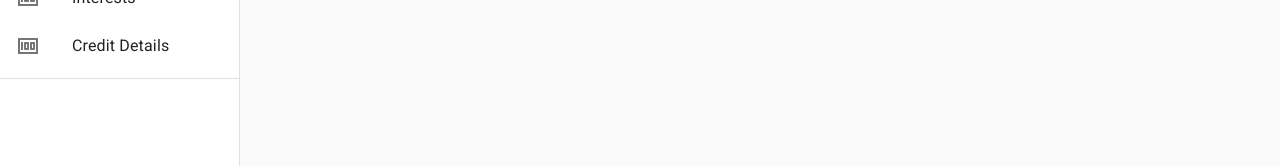
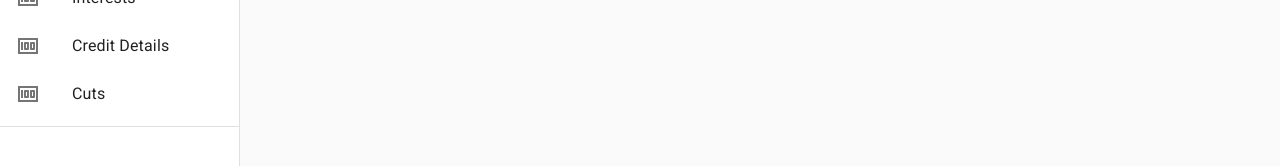
Before and after one commit to Slynnex/front-banco, a React (Create React App) app: page /manager in a window 1280 px wide. Shown: the part 482-648 px from the top of the page. Built offline with nearby package versions, Linux system fonts and the light colour scheme.

Commit message:
Agregar cortes

```diff
--- a/src/components/dashboard/UserRoutes.js
+++ b/src/components/dashboard/UserRoutes.js
@@ -68,6 +68,12 @@ export const gerente = [
         nameRoute:"Credit Details",
         route: "/manager/creditdetails",
         icon: <MoneyIcon/>
+      },
+      {
+        id:12,
+        nameRoute:"Cuts",
+        route: "/manager/cuts",
+        icon: <MoneyIcon/>
       }
 ]
 
--- /dev/null
+++ b/src/pages/Cuts/Cuts.js
@@ -0,0 +1,9 @@
+import React from 'react'
+
+const Cuts = () => {
+  return (
+    <div>Cuts</div>
+  )
+}
+
+export default Cuts
--- a/src/pages/Manager.js
+++ b/src/pages/Manager.js
@@ -11,6 +11,7 @@ import Denominations from './Denominations/Denominations'
 import PositionArea from './PositionArea/PositionArea'
 import Interests from './Interests/Interests'
 import CreditDetails from './CreditDetails/CreditDetails'
+import Cuts from './Cuts/Cuts'
 
 const Manager = () => {
   return (
@@ -26,6 +27,7 @@ const Manager = () => {
                 <Route exact path={'/concepts'} element={<Concepts/>}/>
                 <Route exact path={'/interests'} element={<Interests/>}/>
                 <Route exact path={'/creditdetails'} element={<CreditDetails/>}/>
+                <Route exact path={'/cuts'} element={<Cuts/>}/>
             </Routes>
     </DashboardSidebar>
   )
```
Also changed, not shown: src/context/Cuts/CutsContext.js (added).
